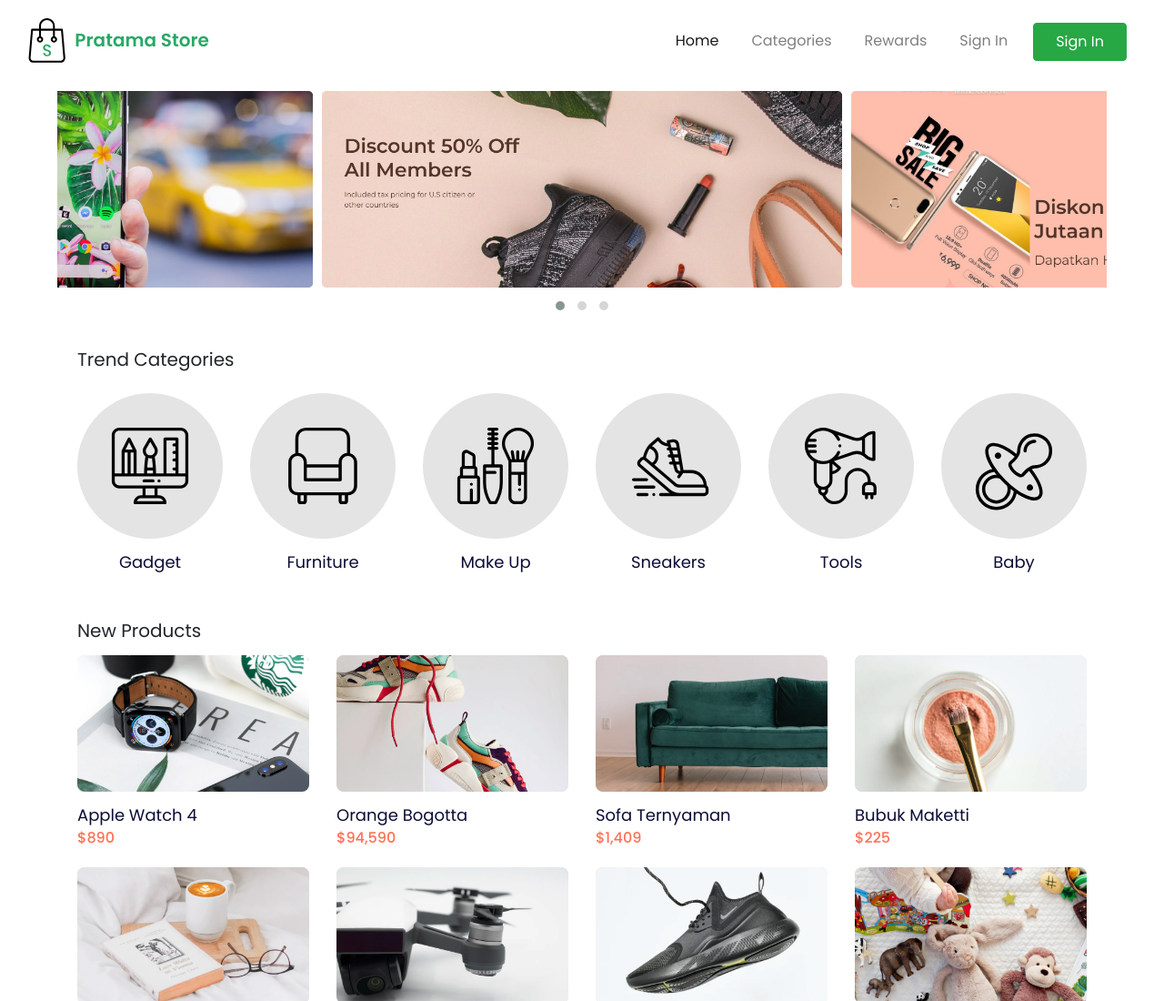
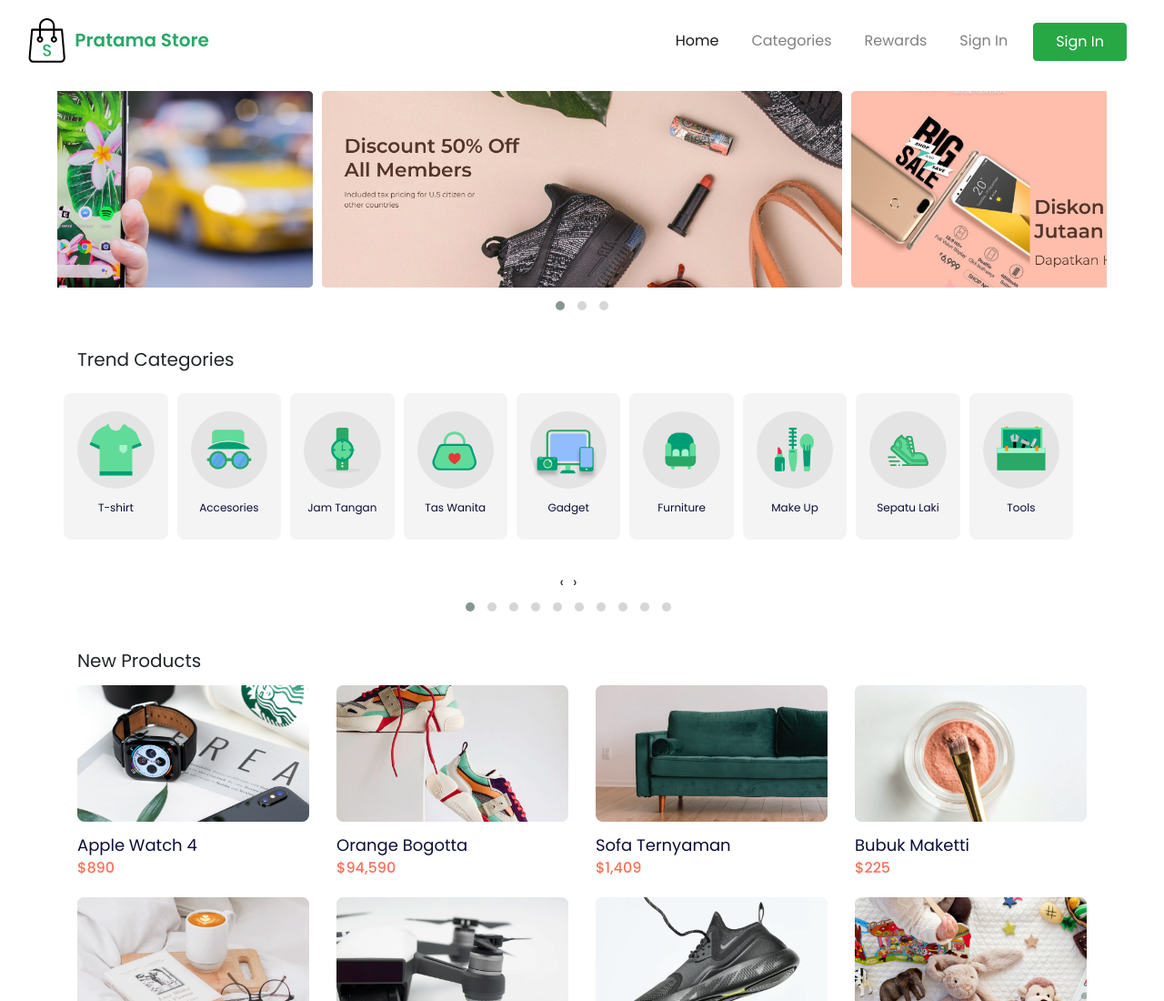
Before and after one commit to frindyy/Pratama-Store-frondend-, a plain HTML site: page index.html in a window 1280 px wide. Shown: the top 1100 px of the page at 91% size. Drawn offline with nearby package versions, Linux system fonts and the light colour scheme.

Commit message:
improve module frondend category

```diff
--- a/index.html
+++ b/index.html
@@ -80,7 +80,7 @@
         <div class="container-fluid">
           <div class="row">
             <div class="col-lg-12" data-aos="zoom-in">
-              <div class="owl-carousel owl-theme">
+              <div class="owl-carousel owl-theme" id="banner">
                 <div class="item">
                   <img src="images/banner.jpg" alt="" class="w-100" />
                 </div>
@@ -106,88 +106,144 @@
             </div>
           </div>
           <!-- Icon Catgories -->
-          <div class="row">
-            <div
-              class="col-4 col-md-3 col-lg-2"
-              data-aos="fade-up"
-              data-aos-delay="100"
-            >
+          <div class="row owl-carousel owl-theme" id="categories">
+            <div class="item" data-aos="fade-up" data-aos-delay="100">
               <a href="#" class="component-categories d-block">
                 <div class="categories-image">
-                  <img src="images/cat1.svg" alt="" class="w-100" />
+                  <img
+                    src="images/ic-cat-gadget.svg"
+                    alt="Gadget Categories"
+                    class="w-100"
+                  />
                 </div>
                 <p class="categories-text">
                   Gadget
                 </p>
               </a>
             </div>
-            <div
-              class="col-4 col-md-3 col-lg-2"
-              data-aos="fade-up"
-              data-aos-delay="200"
-            >
+            <div class="item" data-aos="fade-up" data-aos-delay="200">
               <a href="#" class="component-categories d-block">
                 <div class="categories-image">
-                  <img src="images/cat2.svg" alt="" class="w-100" />
+                  <img
+                    src="images/ic-cat-furniture.svg"
+                    alt="Furniture Categories"
+                    class="w-100"
+                  />
                 </div>
                 <p class="categories-text">
                   Furniture
                 </p>
               </a>
             </div>
-            <div
-              class="col-4 col-md-3 col-lg-2"
-              data-aos="fade-up"
-              data-aos-delay="300"
-            >
+            <div class="item" data-aos="fade-up" data-aos-delay="300">
               <a href="#" class="component-categories d-block">
                 <div class="categories-image">
-                  <img src="images/cat3.svg" alt="" class="w-100" />
+                  <img
+                    src="images/ic-cat-makeup.svg"
+                    alt="Make Up Categories"
+                    class="w-100"
+                  />
                 </div>
                 <p class="categories-text">
                   Make Up
                 </p>
               </a>
             </div>
-            <div
-              class="col-4 col-md-3 col-lg-2"
-              data-aos="fade-up"
-              data-aos-delay="400"
-            >
+            <div class="item" data-aos="fade-up" data-aos-delay="400">
               <a href="#" class="component-categories d-block">
                 <div class="categories-image">
-                  <img src="images/cat4.svg" alt="" class="w-100" />
+                  <img
+                    src="images/ic-cat-shoes-man.svg"
+                    alt="Sepatu Categories"
+                    class="w-100"
+                  />
                 </div>
                 <p class="categories-text">
-                  Sneakers
+                  Sepatu Laki
                 </p>
               </a>
             </div>
-            <div
-              class="col-4 col-md-3 col-lg-2"
-              data-aos="fade-up"
-              data-aos-delay="500"
-            >
+            <div class="item" data-aos="fade-up" data-aos-delay="500">
               <a href="#" class="component-categories d-block">
                 <div class="categories-image">
-                  <img src="images/cat5.svg" alt="" class="w-100" />
+                  <img
+                    src="images/ic-cat-tools.svg"
+                    alt="Tools Categories"
+                    class="w-100"
+                  />
                 </div>
                 <p class="categories-text">
                   Tools
                 </p>
               </a>
             </div>
-            <div
-              class="col-4 col-md-3 col-lg-2"
-              data-aos="fade-up"
-              data-aos-delay="600"
-            >
+            <div class="item" data-aos="fade-up" data-aos-delay="600">
               <a href="#" class="component-categories d-block">
                 <div class="categories-image">
-                  <img src="images/cat6.svg" alt="" class="w-100" />
+                  <img
+                    src="images/ic-cat-baby.svg"
+                    alt="Baby Categories"
+                    class="w-100"
+                  />
                 </div>
                 <p class="categories-text">
                   Baby
+                </p>
+              </a>
+            </div>
+            <div class="item" data-aos="fade-up" data-aos-delay="700">
+              <a href="#" class="component-categories d-block">
+                <div class="categories-image">
+                  <img
+                    src="images/ic-cat-tshirt.svg"
+                    alt="T-shirt Categories"
+                    class="w-100"
+                  />
+                </div>
+                <p class="categories-text">
+                  T-shirt
+                </p>
+              </a>
+            </div>
+            <div class="item" data-aos="fade-up" data-aos-delay="800">
+              <a href="#" class="component-categories d-block">
+                <div class="categories-image">
+                  <img
+                    src="images/ic-cat-accesories.svg"
+                    alt="Accesories Categories"
+                    class="w-100"
+                  />
+                </div>
+                <p class="categories-text">
+                  Accesories
+                </p>
+              </a>
+            </div>
+            <div class="item" data-aos="fade-up" data-aos-delay="900">
+              <a href="#" class="component-categories d-block">
+                <div class="categories-image">
+                  <img
+                    src="images/ic-cat-jamtangan.svg"
+                    alt="watch hand Categories"
+                    class="w-100"
+                  />
+                </div>
+                <p class="categories-text">
+                  Jam Tangan
+                </p>
+              </a>
+            </div>
+            <div class="item" data-aos="fade-up" data-aos-delay="1000">
+              <a href="#" class="component-categories d-block">
+                <div class="categories-image">
+                  <img
+                    src="images/ic-cat-bag-woman.svg"
+                    alt="bag hand woman Categories"
+                    class="w-100"
+                  />
+                </div>
+                <p class="categories-text">
+                  Tas Wanita
                 </p>
               </a>
             </div>
@@ -414,7 +470,7 @@
     <script src="script/navbar-scroll.js"></script>
     <script src="vendor/owl-carousel/owl.carousel.min.js"></script>
     <script>
-      $(".owl-carousel").owlCarousel({
+      $("#banner").owlCarousel({
         center: true,
         items: 2,
         loop: true,
@@ -429,6 +485,22 @@
           },
         },
       });
+
+      $("#categories").owlCarousel({
+        center: true,
+        // items: 2,
+        loop: true,
+        margin: 10,
+        nav: true,
+        responsive: {
+          0: {
+            items: 3,
+          },
+          600: {
+            items: 9,
+          },
+        },
+      });
     </script>
 
     <script src="https://unpkg.com/aos@2.3.1/dist/aos.js"></script>
--- a/style/components/_categories.scss
+++ b/style/components/_categories.scss
@@ -1,7 +1,7 @@
 .component-categories {
-  // background-color: #f4f4f4;
-  // border-radius: 8px;
-  // padding: 20px 20px 10px 20px;
+  background-color: #f4f4f4;
+  border-radius: 8px;
+  padding: 20px 15px 10px 15px;
   margin-top: 10px;
   margin-bottom: 20px;
   transition: all 0.2s ease-in-out;
@@ -13,7 +13,7 @@
 
   .categories-text {
     color: #0c0d36;
-    font-size: 18px;
+    font-size: 12px;
     text-align: center;
     font-weight: normal;
     margin-top: 12px;
```
Also changed, not shown: images/cat-tshirt.svg (added), images/ic-cat-accesories.svg (added), images/ic-cat-baby.svg (added), images/ic-cat-bag-woman.svg (added), images/ic-cat-furniture.svg (added), images/ic-cat-gadget.svg (added), images/ic-cat-jamtangan.svg (added), images/ic-cat-makeup.svg (added), images/ic-cat-shoes-man.svg (added), images/ic-cat-tools.svg (added), images/ic-cat-tshirt.svg (added), style/main.css, 1 other file.
